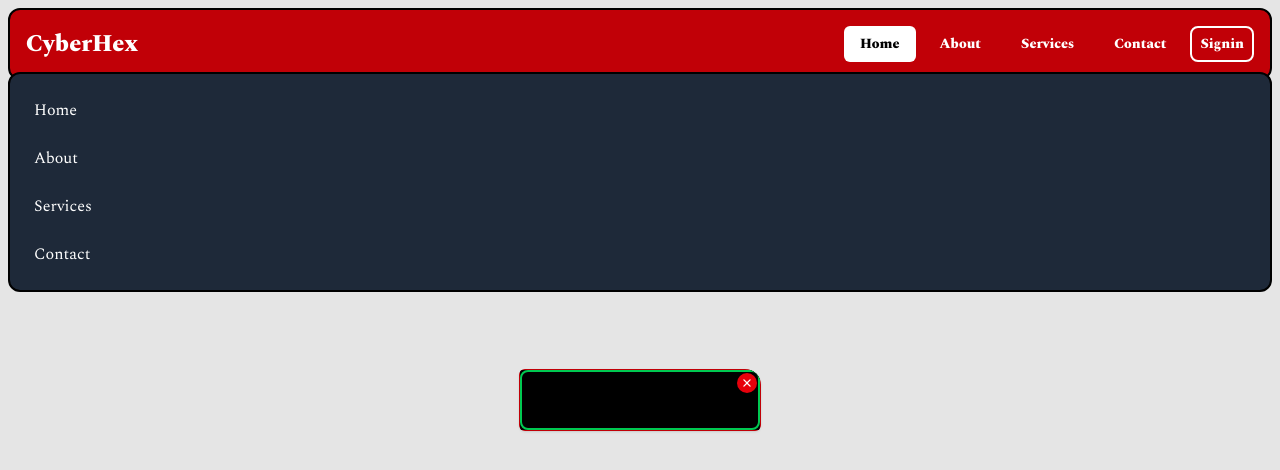
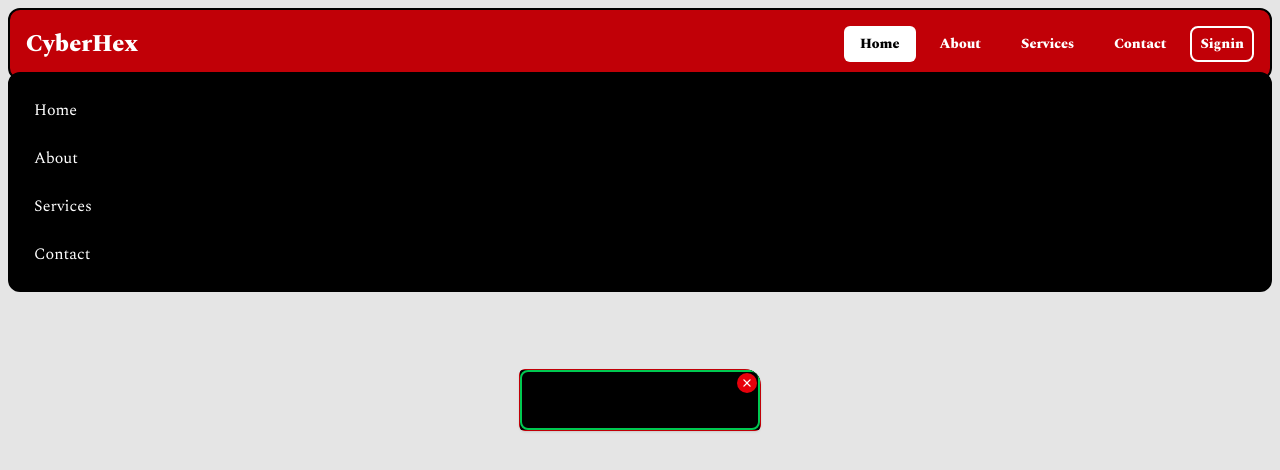
Before and after one commit to DulshanSiriwardhana/CyberHex, a React (Vite) app in the folder client/: page /contact in a window 1280 px wide. Both pictures are taken after a click on the element "CyberHex". Shown: the top 470 px of the page. Built offline with nearby package versions, Linux system fonts and the light colour scheme.

Commit message:
nav popup animation added

```diff
--- a/client/src/components/navbar/navpopup.tsx
+++ b/client/src/components/navbar/navpopup.tsx
@@ -1,8 +1,15 @@
+import { useEffect, useState } from "react";
 import { items } from "../../const/data";
 
 const NavPopup = () => {
+    const [delayed, setDelayed] = useState(false);
+
+    useEffect(() => {
+        setDelayed(true);
+    }, []);
+
     return (
-        <div className="bg-gray-800 text-white p-4 rounded-xl border-2 border-black max-w-boundary mt-2 fixed top-16 left-0 right-0 z-50 mx-2">
+        <div className={`text-white p-4 rounded-xl border-2 border-black max-w-boundary mt-2 fixed top-16 left-0 right-0 z-50 mx-2 bg-black ${delayed ? "transform translate-y-0" : "transform -translate-y-full"} transition-transform-all duration-300`}>
             <ul className="space-y-2">
                 {
                     items.map((item) => (
```
